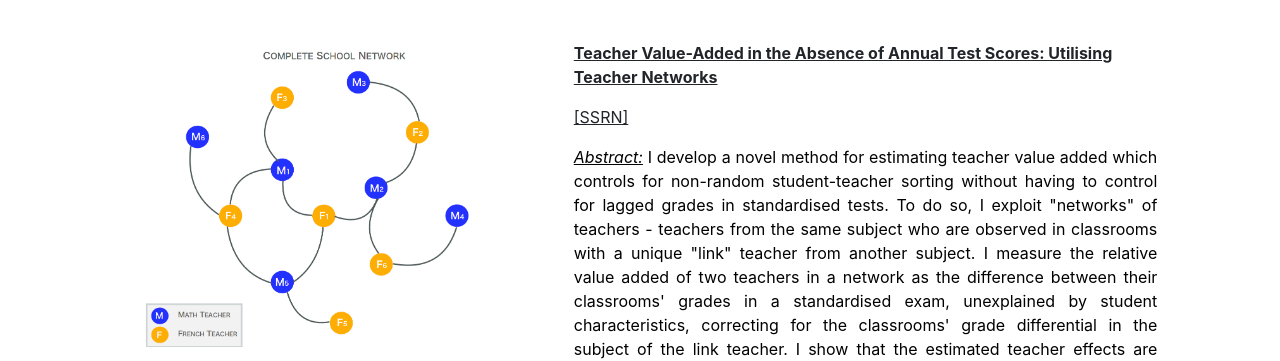
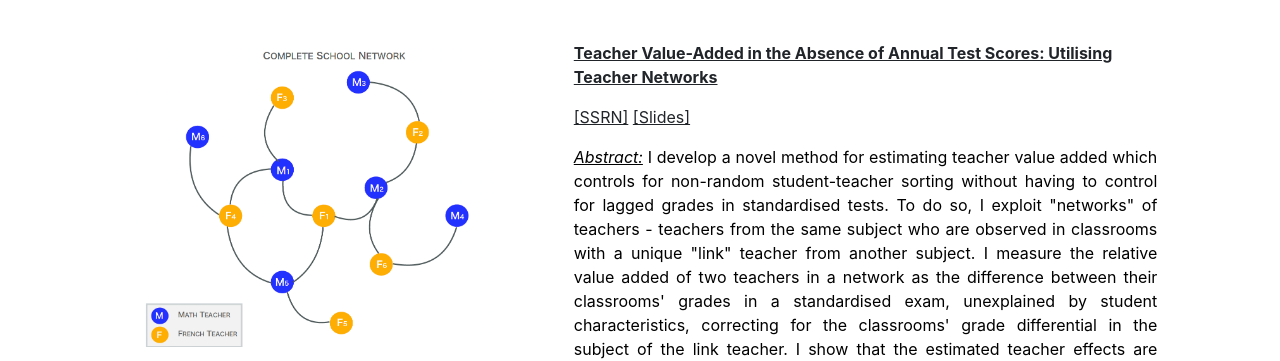
Before and after one commit to desislavatartova/desislavatartova.github.io, a Jekyll site: the page built from index.md, in a window 1280 px wide. Shown: the part 697-1058 px from the top of the page. Built offline with Jekyll 4.4.1, drawn with Linux system fonts in a browser that asks for light colours.

Commit message:
Update home.html

```diff
--- a/_layouts/home.html
+++ b/_layouts/home.html
@@ -28,7 +28,7 @@ layout: default
             <p><a href="https://papers.ssrn.com/sol3/papers.cfm?abstract_id=4395082" target="_blank">
 <b>Teacher Value-Added in the Absence of Annual Test Scores: Utilising Teacher Networks</b>
 		    </a></p>
-	 <p><a href="https://papers.ssrn.com/sol3/papers.cfm?abstract_id=4395082" target="_blank">[SSRN]</a></p>
+    <p><a href="https://papers.ssrn.com/sol3/papers.cfm?abstract_id=4395082" target="_blank">[SSRN]</a> <a href="http://desislavatartova.github.io/pdf/TVA_slides.pdf" target="_blank">[Slides]</a> <p>
 	<p align="justify"> <u><em>Abstract:</em></u> I develop a novel method for estimating teacher value added which controls for non-random student-teacher sorting without having to control for lagged grades in standardised tests. To do so, I exploit "networks" of teachers  - teachers from the same subject who are observed in classrooms with a unique "link" teacher from another subject. I measure the relative value added of two teachers in a network as the difference between their classrooms' grades in a standardised exam, unexplained by student characteristics, correcting for the classrooms' grade differential in the subject of the link teacher. I show that the estimated teacher effects are unbiased under plausible assumptions that I confirm in the data. Using exhaustive French administrative data, I find that a 1 SD increase in  teacher value added within school improves student scores by 0.17 SD in Math and 0.16 SD in French.
 	</p>
   </div>
```
